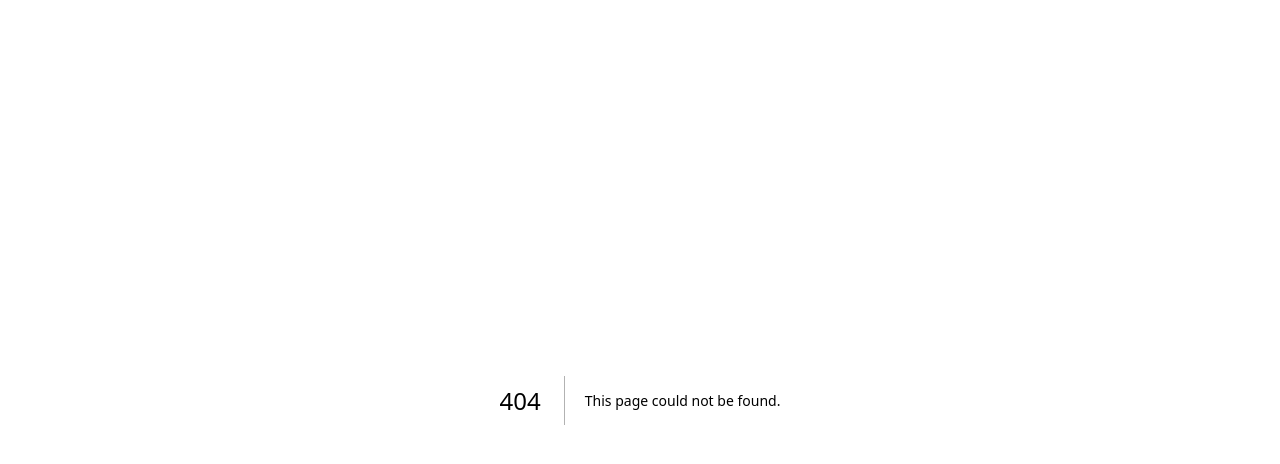
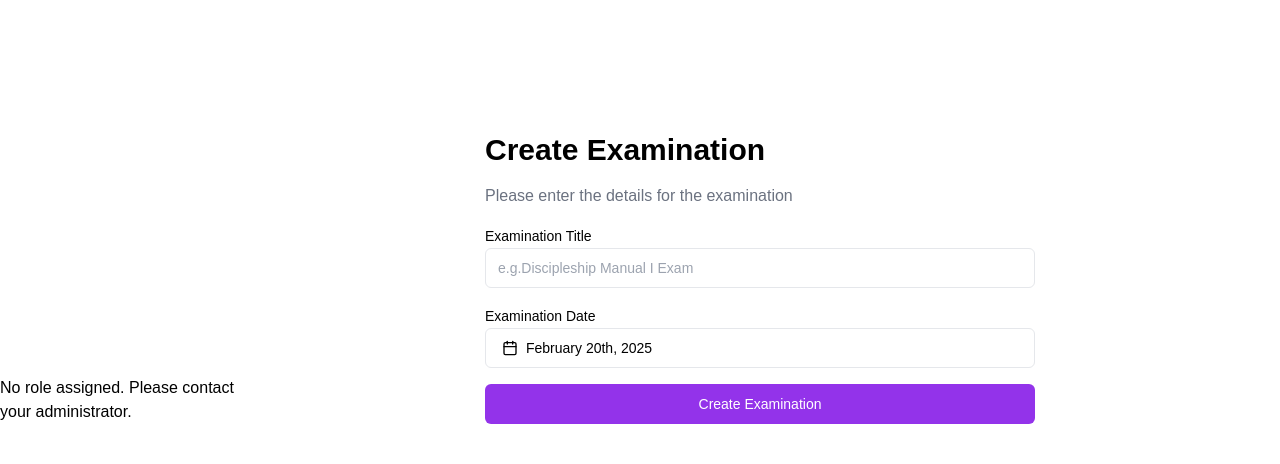
Before and after one commit to mathiaslawson/mystic-martyrs-management-fe, a Next.js app: page /examinations in a window 1280 px wide. Before the commit this address had no page. Shown: the top 464 px of the page. Built offline with nearby package versions, Linux system fonts and the light colour scheme.

Commit message:
feat:Implement server side action for creating exam , define respective schemas and refactor ui

```diff
--- /dev/null
+++ b/src/app/actions/examinations/index.ts
@@ -0,0 +1,43 @@
+import { getServerSideCookie } from "@/lib/get-cookie";
+import  {actionClient} from "@/lib/safe-action";
+import {createExamination} from "@/schemas/examination";
+import {flattenValidationErrors} from "next-safe-action";
+
+const getAuthHeader = async () => {
+    const token = await getServerSideCookie({ cookieName: "access_token" });
+    console.log("this is token", token.cookie);
+    if (!token) {
+      throw new Error("User not authenticated");
+    }
+    return `Bearer ${token.cookie}`;
+  };
+
+  //Create Examination
+  export const createExams= actionClient
+  .schema(createExamination, {
+    handleValidationErrorsShape:(ve)=>
+        flattenValidationErrors(ve).fieldErrors
+  })
+  .action(async({parsedInput: {cell_id, title, date, member_id}})=>
+{
+    const authHeader = await getAuthHeader();
+    const response = await fetch(`https://mystic-be.vercel.app/api/v1/cells/examinations/create-exam`,
+        {
+              method: "POST",
+                credentials: "include",
+            headers:{
+              Authorization:  authHeader,
+              "Content-Type": "application/json",
+            },
+            body:JSON.stringify(
+                {
+                    cell_id,
+                    title,
+                    date,
+                    member_id
+                }
+            )
+        }
+    )
+    return await response.json();
+})
--- /dev/null
+++ b/src/app/examinations/layout.tsx
@@ -0,0 +1,14 @@
+import type { Metadata } from "next";
+import "../globals.css";
+import LayoutContent from "../LayoutContent";
+
+export const metadata: Metadata = {
+  title: "Mystic Online",
+  description: "Built by Mystics for Mystics",
+};
+
+export default function RootLayout({
+  children,
+}: Readonly<{ children: React.ReactNode }>) {
+  return <LayoutContent>{children}</LayoutContent>;
+}
--- /dev/null
+++ b/src/app/examinations/page.tsx
@@ -0,0 +1,45 @@
+"use client"
+import React,{useState} from 'react';
+import { Input } from '@/components/ui/input';
+import { DatePicker } from '@/components/ui/date-picker';
+import { Label } from '@/components/ui/label';
+import { Button } from '@/components/ui/button';
+
+const page = () => {
+
+    const [date, setDate ] = useState< undefined | Date>(new Date())
+    const handleSubmit= ()=>
+    {
+        console.log('submitted');
+    }
+  return (
+    <div className="mx-auto w-[550px] mt-[100px] space-y-4">
+        <h1 className='text-3xl font-semibold'>
+            Create Examination
+        </h1>
+        <p className='text-md text-gray-500'>Please enter the details for the examination</p>
+        <form onSubmit={handleSubmit} className='space-y-4'>
+            <div>
+            <Label htmlFor="title">Examination Title</Label>
+                <Input type='text' placeholder='e.g.Discipleship Manual I Exam'/>
+            </div>
+        <div>
+        <Label htmlFor="date">Examination Date</Label>
+              <DatePicker date={date} setDate={setDate}  />
+        </div>
+        <div className="flex gap-2 mt-4">
+          <Button
+            type="submit"
+            className="w-full bg-purple-600 text-white hover:bg-purple-600/90"
+            // disabled={getCellStatus === "executing" || genStat === "executing"}
+          >
+            {/* {genStat === "executing" && <Loader className="animate-spin text-sm mx-4" />} */}
+           Create Examination
+          </Button>
+        </div>
+            </form>
+    </div>
+  )
+}
+
+export default page
--- a/src/components/ui/sidebar.tsx
+++ b/src/components/ui/sidebar.tsx
@@ -14,6 +14,7 @@ import {
   Radar,
   Navigation,
   UserRoundPlus,
+  BookOpenCheck
 } from "lucide-react";
 import { useAuthMemberStore } from "@/utils/stores/AuthMember/AuthMemberStore";
 
@@ -24,6 +25,7 @@ const AdminItems = [
   { name: "Cells", href: "/cells", icon: Radar },
   { name: "Members", href: "/members", icon: Radar },
   { name: "Invitations", href: "/invitation", icon: UserRoundPlus },
+  { name: "Examinations", href: "/examinations", icon: BookOpenCheck },
   { name: "Logout", href: "/logout", icon: ArrowLeftIcon },
 ];
 
--- /dev/null
+++ b/src/schemas/examination.ts
@@ -0,0 +1,7 @@
+import {z} from "zod";
+export const createExamination = z.object({
+    cell_id: z.string(),
+    title: z.string(),
+    date: z.string(),
+    member_id : z.string()
+})
```
